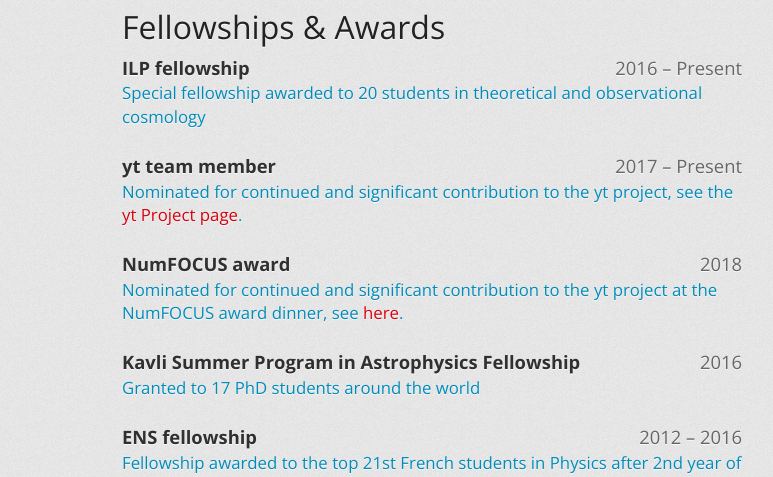
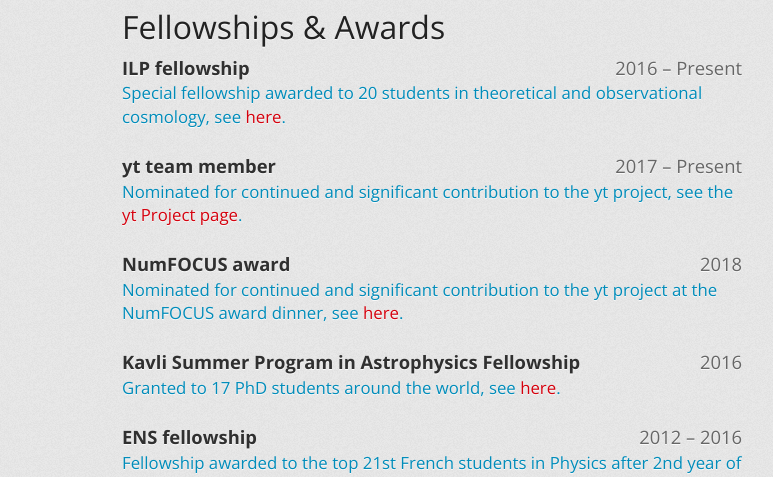
Before and after one commit to cphyc/cphyc.github.io, a Jekyll site: the page built from cv/index.html, in a window 1280 px wide. Shown: the part 1155-1632 px from the top of the page, without its empty margins (208-981 px from the left). Built offline with Jekyll 4.4.1, drawn with Linux system fonts in a browser that asks for light colours.

Commit message:
Add links

```diff
--- a/cv/index.html
+++ b/cv/index.html
@@ -46,7 +46,7 @@ description: My CV
     <h3>Research Intern (PI: James Owen)</h3>
     <ul>
       <li>Astrophysical modelling of the evolution of the atmospher of close-by Kepler exoplanets as part of the
-          Kavli Summer Program in Astrophysics. This work was done under the supervision of James Owen and Fred Adams.</li>
+        Kavli Summer Program in Astrophysics. This work was done under the supervision of James Owen and Fred Adams.</li>
     </ul>
   </div>
 
@@ -71,22 +71,22 @@ description: My CV
 
   <div class="job">
     <h2>ILP fellowship <span class="right">2016 &ndash; Present</span></h2>
-    <h3>Special fellowship awarded to 20 students in theoretical and observational cosmology</h3>
+    <h3>Special fellowship awarded to 20 students in theoretical and observational cosmology, see <a href="http://ilp.upmc.fr/members/cadiou.php">here</a>.</h3>
   </div>
   <br/>
   <div class="job">
     <h2>yt team member <span class="right">2017 &ndash; Present</span></h2>
-    <h3>Nominated for continued and significant contribution to the yt project, see the <a class="href" href="http://yt-project.org/members.html">yt Project page</a>.</h3>
+    <h3>Nominated for continued and significant contribution to the yt project, see the <a href="http://yt-project.org/members.html">yt Project page</a>.</h3>
   </div>
   <br/>
   <div class="job">
     <h2>NumFOCUS award <span class="right">2018</span></h2>
-    <h3>Nominated for continued and significant contribution to the yt project at the NumFOCUS award dinner, see <a class="href" href="">here</a>.</h3>
+    <h3>Nominated for continued and significant contribution to the yt project at the NumFOCUS award dinner, see <a href="">here</a>.</h3>
   </div>
   <br/>
   <div class="job">
     <h2>Kavli Summer Program in Astrophysics Fellowship<span class="right">2016</span></h2>
-    <h3>Granted to 17 PhD students around the world</h3>
+    <h3>Granted to 17 PhD students around the world, see <a href="https://kspa.soe.ucsc.edu/archives/2016/students">here</a>.</h3>
   </div>
   <br>
   <div class="job">
```
